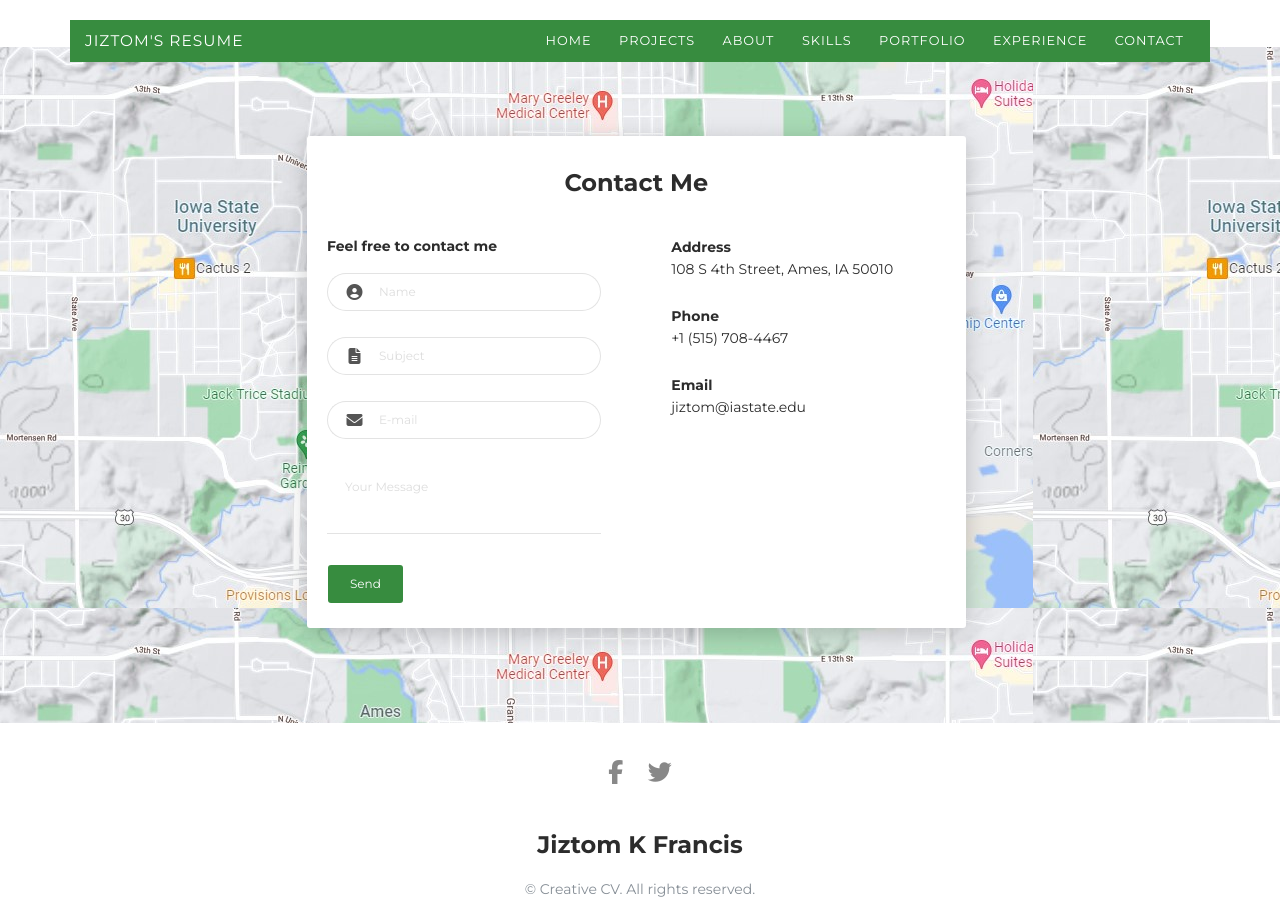
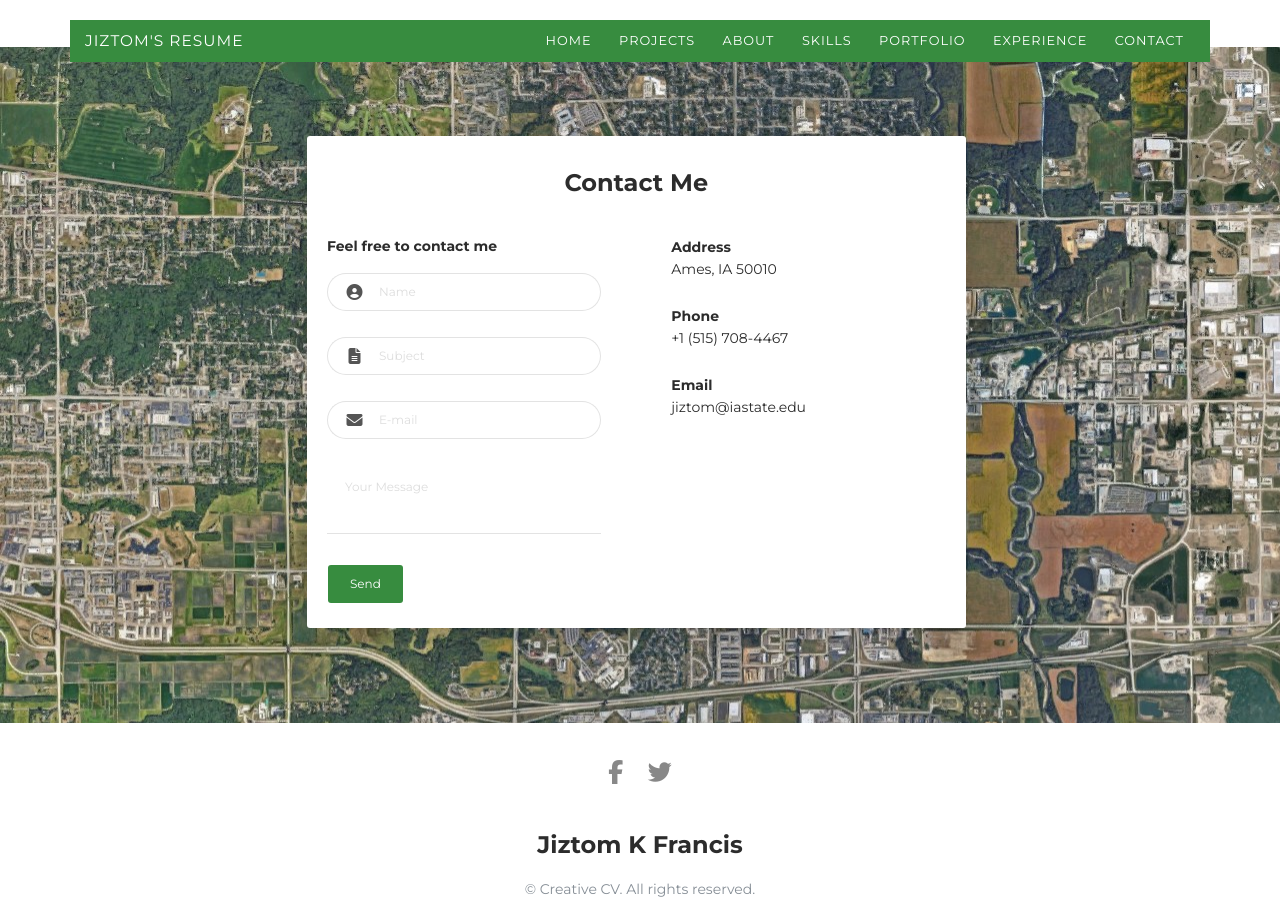
Before and after one commit to jiztom/jiztom.github.io, a Jekyll site: the page built from docs/Jiztom.html, in a window 1280 px wide and 900 px high, scrolled down 6366 px. Built offline with Jekyll 4.4.1, drawn with Linux system fonts in a browser that asks for light colours; nearby versions of some CDN libraries.

Commit message:
Commiting with banner upgrades with image

```diff
--- a/docs/Jiztom.html
+++ b/docs/Jiztom.html
@@ -140,7 +140,7 @@ author: "Jiztom Kavalakkatt Francis"
           <div class="col-md-6">
             <div class="progress-container progress-primary"><span class="progress-badge">Matlab</span>
               <div class="progress">
-                <div class="progress-bar progress-bar-primary" data-aos="progress-full" data-aos-offset="10" data-aos-duration="2000" role="progressbar" aria-valuenow="60" aria-valuemin="0" aria-valuemax="100" style="width: 80%;"></div><span class="progress-value">80%</span>
+                <div class="progress-bar progress-bar-primary" data-aos="progress-full" data-aos-offset="10" data-aos-duration="2000" role="progressbar" aria-valuenow="60" aria-valuemin="0" aria-valuemax="100" style="width: 90%;"></div><span class="progress-value">90%</span>
               </div>
             </div>
           </div>
@@ -149,7 +149,7 @@ author: "Jiztom Kavalakkatt Francis"
           <div class="col-md-6">
             <div class="progress-container progress-primary"><span class="progress-badge">C / C++</span>
               <div class="progress">
-                <div class="progress-bar progress-bar-primary" data-aos="progress-full" data-aos-offset="10" data-aos-duration="2000" role="progressbar" aria-valuenow="60" aria-valuemin="0" aria-valuemax="100" style="width: 90%;"></div><span class="progress-value">90%</span>
+                <div class="progress-bar progress-bar-primary" data-aos="progress-full" data-aos-offset="10" data-aos-duration="2000" role="progressbar" aria-valuenow="60" aria-valuemin="0" aria-valuemax="100" style="width: 85%;"></div><span class="progress-value">85%</span>
               </div>
             </div>
           </div>
@@ -701,7 +701,7 @@ author: "Jiztom Kavalakkatt Francis"
                 <div class="col-md-6">
                   <div class="card-body">
                     <p class="mb-0"><strong>Address </strong></p>
-                    <p class="pb-2">108 S 4th Street, Ames, IA 50010</p>
+                    <p class="pb-2">Ames, IA 50010</p>
                     <p class="mb-0"><strong>Phone</strong></p>
                     <p class="pb-2">+1 (515) 708-4467</p>
                     <p class="mb-0"><strong>Email</strong></p>
```
Also changed, not shown: docs/images/Ames-static-image.jpg.
